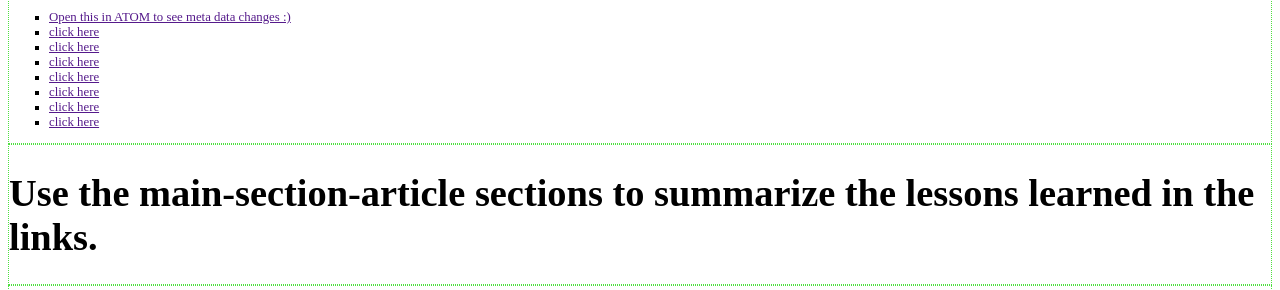
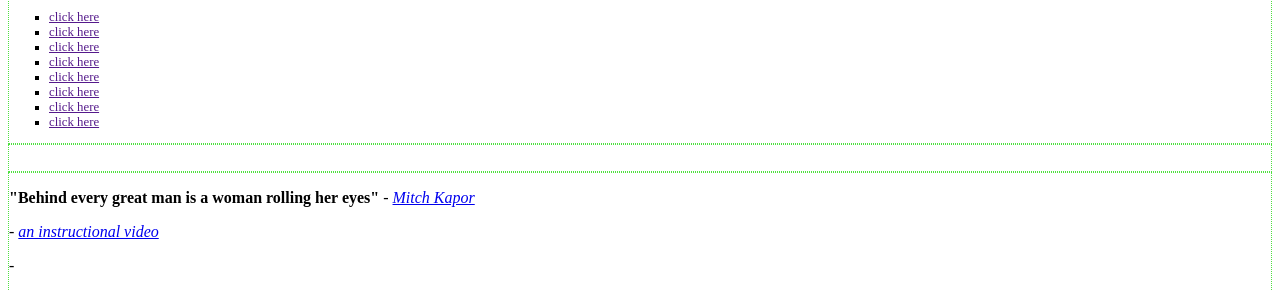
Before and after one commit to lonath13/promotions-website, a plain HTML site: page index.html in a window 1280 px wide. Shown: the part 289-579 px from the top of the page. Drawn offline with Linux system fonts and the light colour scheme.

Commit message:
Update index.html

```diff
--- a/index.html
+++ b/index.html
@@ -39,7 +39,7 @@
             <section><div>
                 <header><div>Various Pages</div></header>
                 <ul style="list-style-type:square; font-size:1vw">
-                    <li>  <a href="" target="_blank">Open this in ATOM to see meta data changes :)</a>
+                    <li>  <a href="" target="_blank">click here</a>
                     <li>  <a href="" target="_blank">click here</a>
                     <li>  <a href="" target="_blank">click here</a>
                     <li>  <a href="" target="_blank">click here</a>
@@ -54,8 +54,7 @@
         <main>
             <div>
             <h1 style="font-size:3vw">
-                Use the main-section-article sections to
-                summarize the lessons learned in the links.
+
             </h1>
             </div>
         </main>
```
